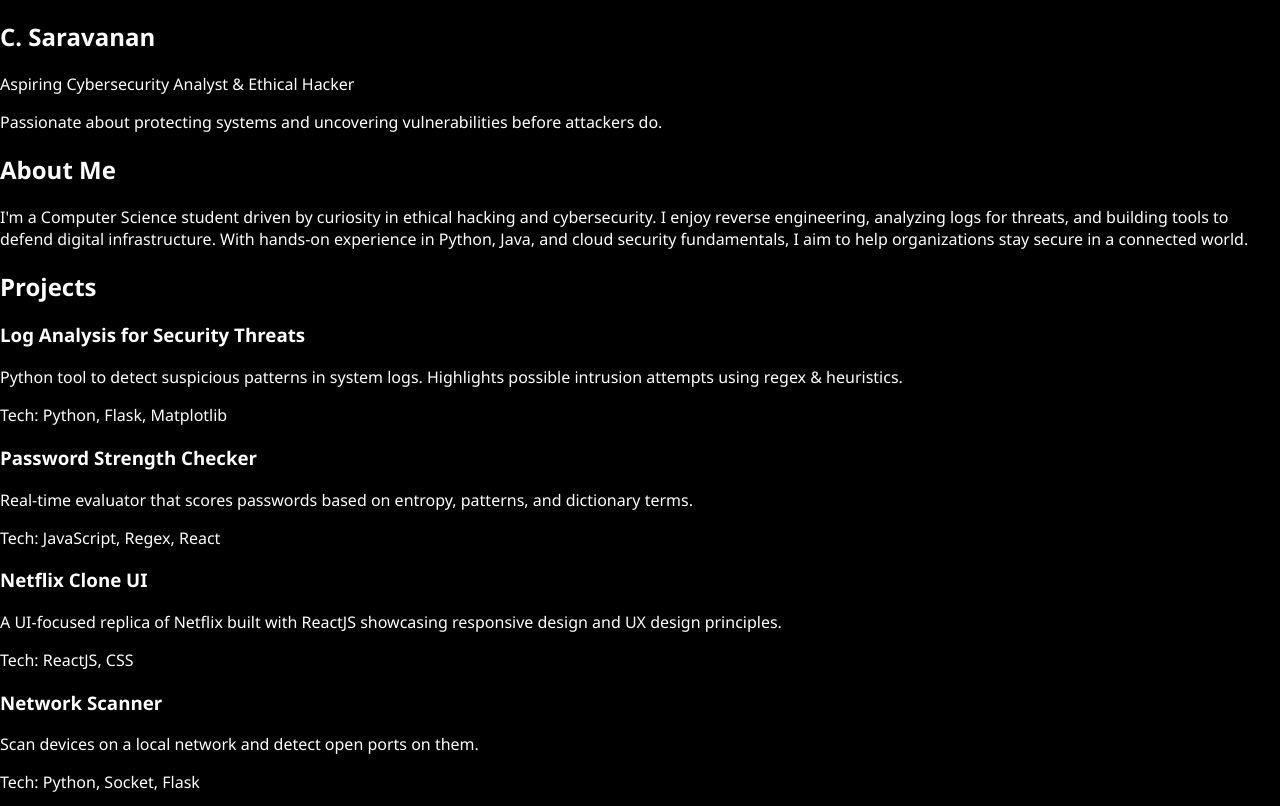
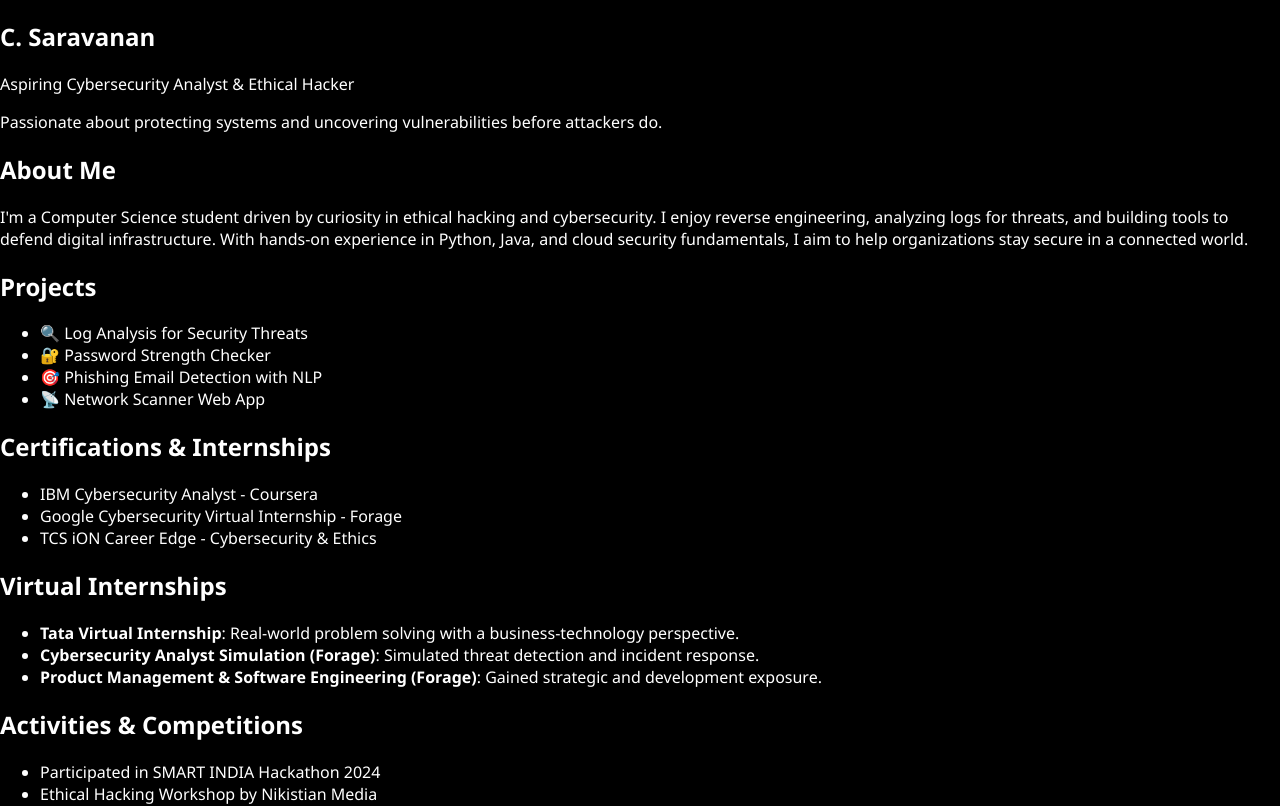
Before and after one commit to Saravanangrizz/My_Cybersecurity_portfolio, a React (Create React App) app: page / in a window 1280 px wide. Shown: the top 806 px of the page. Built offline with nearby package versions, Linux system fonts and the light colour scheme.

Commit message:
Update Projects.js

```diff
--- a/src/components/Projects.js
+++ b/src/components/Projects.js
@@ -1,39 +1,20 @@
-const projects = [
-    {
-      title: "Log Analysis for Security Threats",
-      description: "Python tool to detect suspicious patterns in system logs. Highlights possible intrusion attempts using regex & heuristics.",
-      tech: "Python, Flask, Matplotlib"
-    },
-    {
-      title: "Password Strength Checker",
-      description: "Real-time evaluator that scores passwords based on entropy, patterns, and dictionary terms.",
-      tech: "JavaScript, Regex, React"
-    },
-    {
-      title: "Netflix Clone UI",
-      description: "A UI-focused replica of Netflix built with ReactJS showcasing responsive design and UX design principles.",
-      tech: "ReactJS, CSS"
-    },
-    {
-        title: "Network Scanner",
-        description: "Scan devices on a local network and detect open ports on them.",
-        tech: "Python, Socket, Flask"
-    }
-  ];
+import React from 'react';
+import { motion } from 'framer-motion';
 
-  export default function Projects() {
-    return (
-      <section className="bg-black text-white py-12 px-10">
-        <h2 className="text-3xl text-green-400 font-bold">Projects</h2>
-        <div className="mt-6 grid gap-8 md:grid-cols-2">
-          {projects.map((p, i) => (
-            <div key={i} className="bg-gray-800 p-6 rounded-xl shadow-lg border border-green-600">
-              <h3 className="text-xl font-bold text-green-300">{p.title}</h3>
-              <p className="mt-2">{p.description}</p>
-              <p className="text-sm text-gray-400 mt-2">Tech: {p.tech}</p>
-            </div>
-          ))}
-        </div>
-      </section>
-    );
-  }
+const Projects = () => (
+  <motion.section
+    initial={{ opacity: 0 }}
+    whileInView={{ opacity: 1 }}
+    transition={{ delay: 0.4, duration: 1 }}
+  >
+    <h2>Projects</h2>
+    <ul>
+      <li>🔍 Log Analysis for Security Threats</li>
+      <li>🔐 Password Strength Checker</li>
+      <li>🎯 Phishing Email Detection with NLP</li>
+      <li>📡 Network Scanner Web App</li>
+    </ul>
+  </motion.section>
+);
+
+export default Projects;
```
